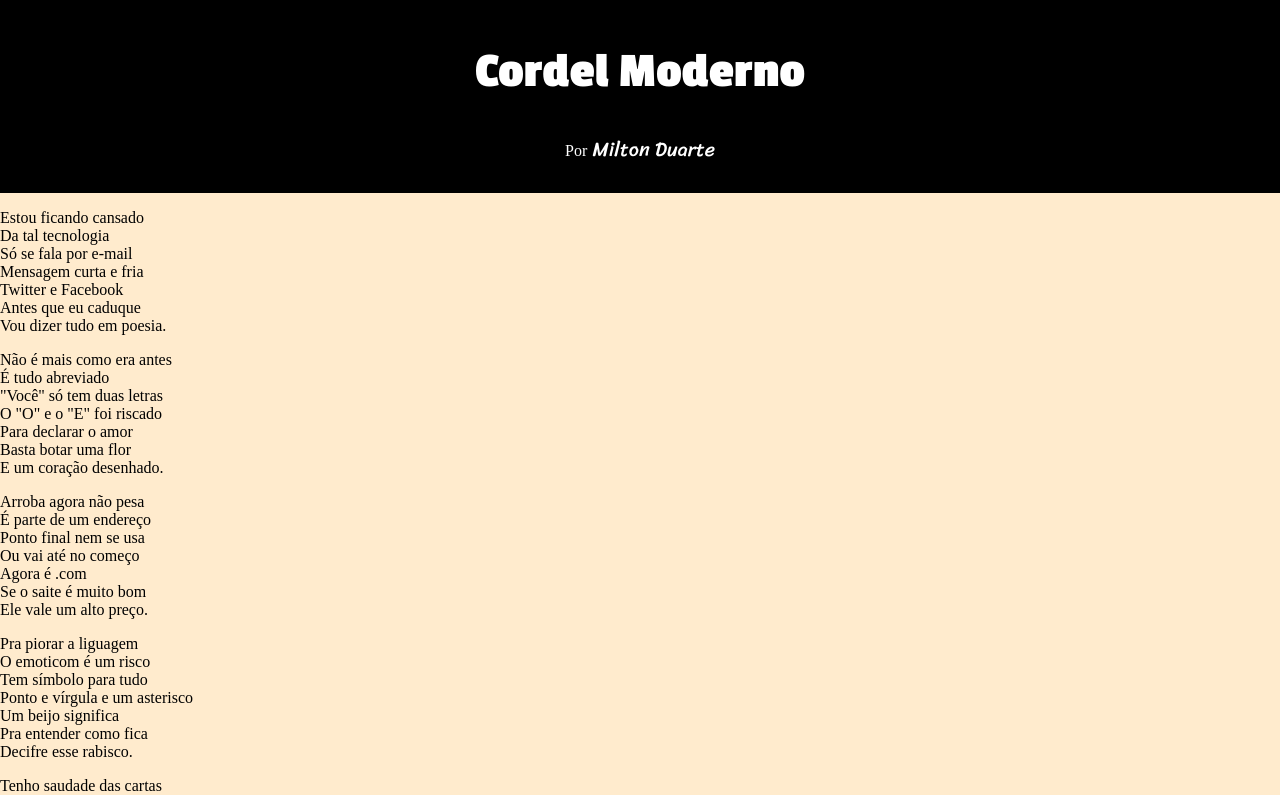
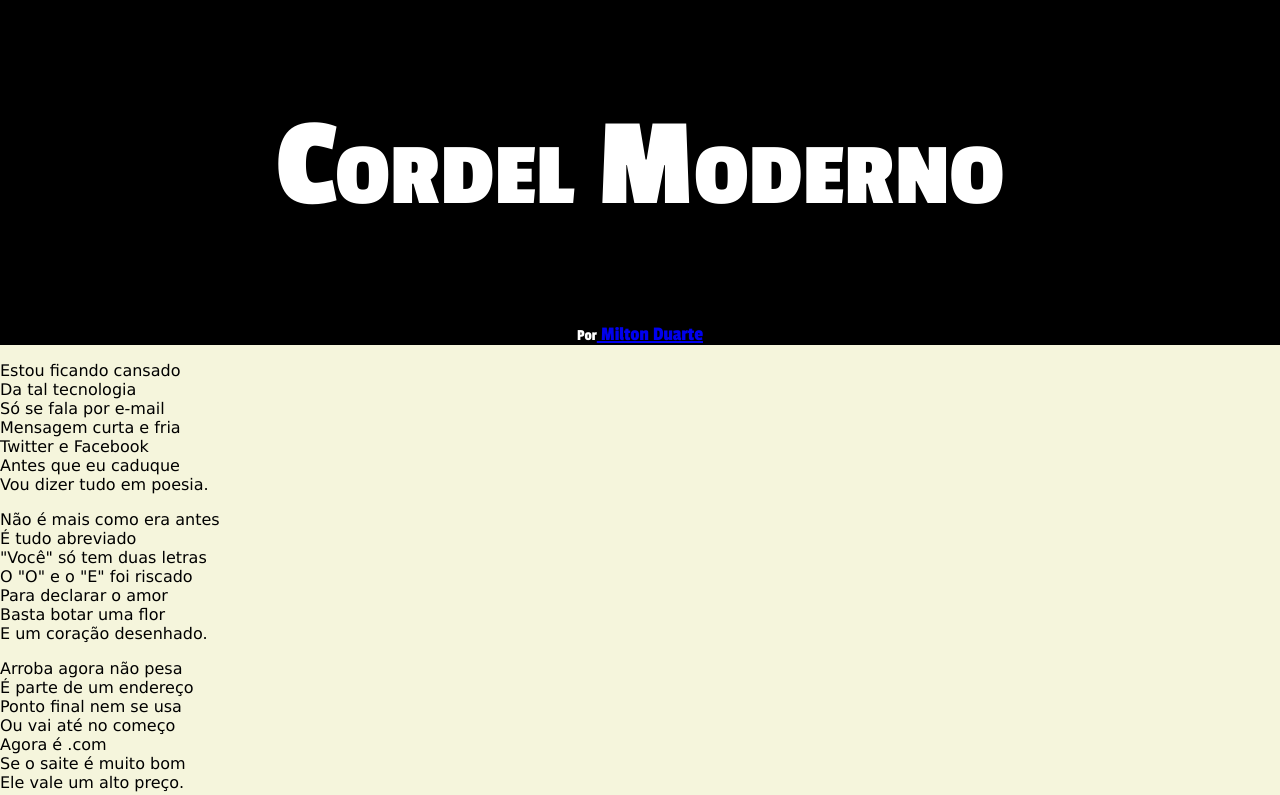
Before and after one commit to Spinnyz/Projeto-Cordel, a plain HTML site: page index.html in a window 1280 px wide. Shown: the top 795 px of the page. Drawn offline with Linux system fonts and the light colour scheme.

Commit message:
atualização

```diff
--- a/estilo/style.css
+++ b/estilo/style.css
@@ -11,34 +11,27 @@
 }
 
 body{
-    background-color: blanchedalmond;
     margin: 0;
     padding: 0;
-    max-width: 100vw;
+    background-color: beige;
+    font-family: var(--fonte1);
 }
 
-.container{
+header{
     background-color: black;
     color: #fff;
-    padding: 10px;
+    padding-top:10px;
     text-align: center;
+    font-family: var(--fonte2);
 }
 
-.container h1{
-    font-family: var(--fonte2);
-    font-size: 50px;
+h1{
+    color: #fff;
+    font-size: 10vw;
+    font-variant: small-caps;
 }
 
-.container a{
-    font-family: var(--fonte3);
+a{
     font-size: 20px;
-    color: #fff;
-    text-decoration: none;
-    transition: color 0.3s ease-in-out;
+    padding-bottom: 50px;
 }
-
-.container a:hover{
-    color: red;
-    transition: color 0.3s ease-in-out;
-    font-size:
-}
--- a/index.html
+++ b/index.html
@@ -9,11 +9,8 @@
 </head>
 <body>
     <header>
-        <div class="container">
-            <h1>Cordel Moderno</h1>
+        <h1>Cordel Moderno</h1>
         <p>Por<a href="https://www.recantodasletras.com.br/autor_textos.php?id=9806"> Milton Duarte</a></p>
-        </div>
-
     </header>
 
 <main>
```
